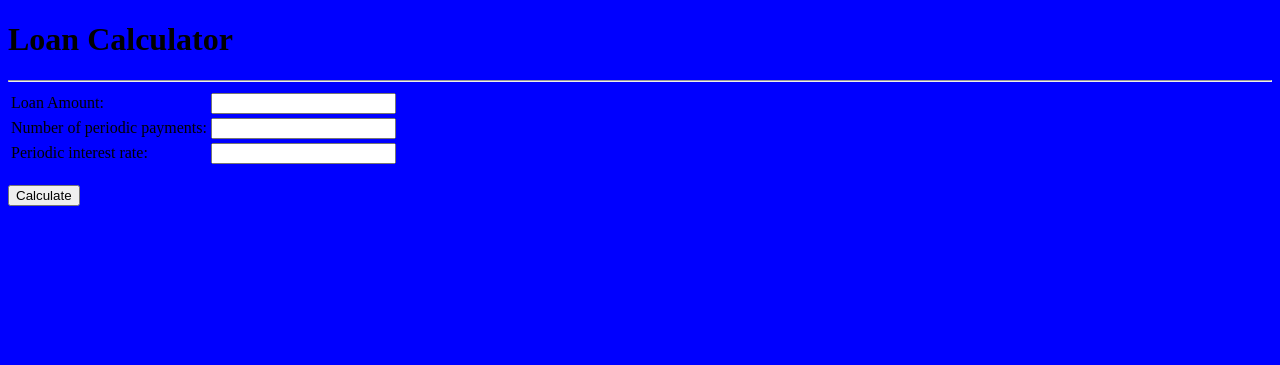
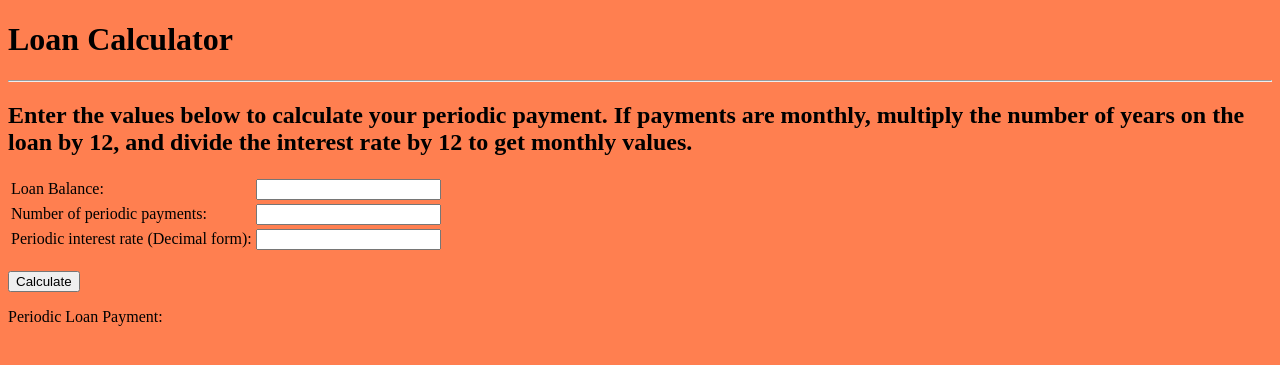
Before and after one commit to NorwegianSchnitzel/HW3, a Flask app: page / in a window 1280 px wide. Shown: the top 365 px of the page. Run offline with Flask 2, Linux system fonts and the light colour scheme.

Commit message:
Changing background/adding words

```diff
--- a/static/css/stylesheet.css
+++ b/static/css/stylesheet.css
@@ -1,3 +1,3 @@
 body{
-    background-color: blue;
+    background-color: coral;
 }
--- a/templates/base.html
+++ b/templates/base.html
@@ -10,6 +10,9 @@
     <body>
         <h1> Loan Calculator </h1>
     <hr>
+        <h2> Enter the values below to calculate your periodic payment.
+        If payments are monthly, multiply the number of years on the loan by 12, and divide the interest rate by 12 to get monthly values.
+        </h2>
 
     <div class="wrapper">
 
--- a/templates/index.html
+++ b/templates/index.html
@@ -7,19 +7,19 @@
     <form method ="post">
         <table>
             <tr>
-                <td> Loan Amount: </td> <td> <input type="text" name="loanAmt" /> </td>
+                <td> Loan Balance: </td> <td> <input type="text" name="loanAmt" /> </td>
             </tr>
             <tr>
                 <td> Number of periodic payments: </td> <td> <input type="text" name="payments" /> </td>
             </tr>
             <tr>
-                <td> Periodic interest rate: </td> <td> <input type="text" name="interest" /> </td>
+                <td> Periodic interest rate (Decimal form): </td> <td> <input type="text" name="interest" /> </td>
         </table>
             <br>
         <input class="button" type="submit" formaction="/calculate" value="Calculate" />
     </form>
 
-    <p> {{ display }} </p>
+    <p> Periodic Loan Payment: {{ display }} </p>
     <div style="clear:both;"></div>
 
     {% endblock %}
```
